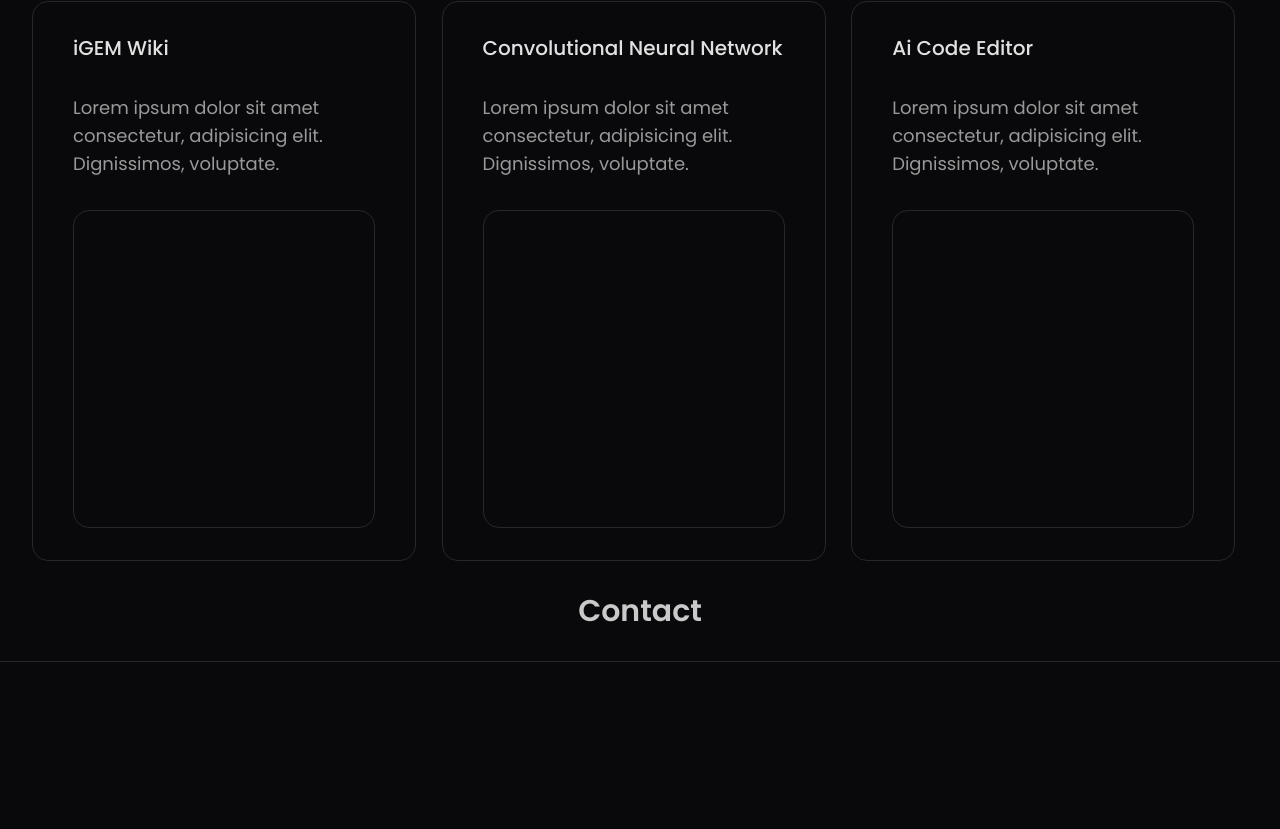
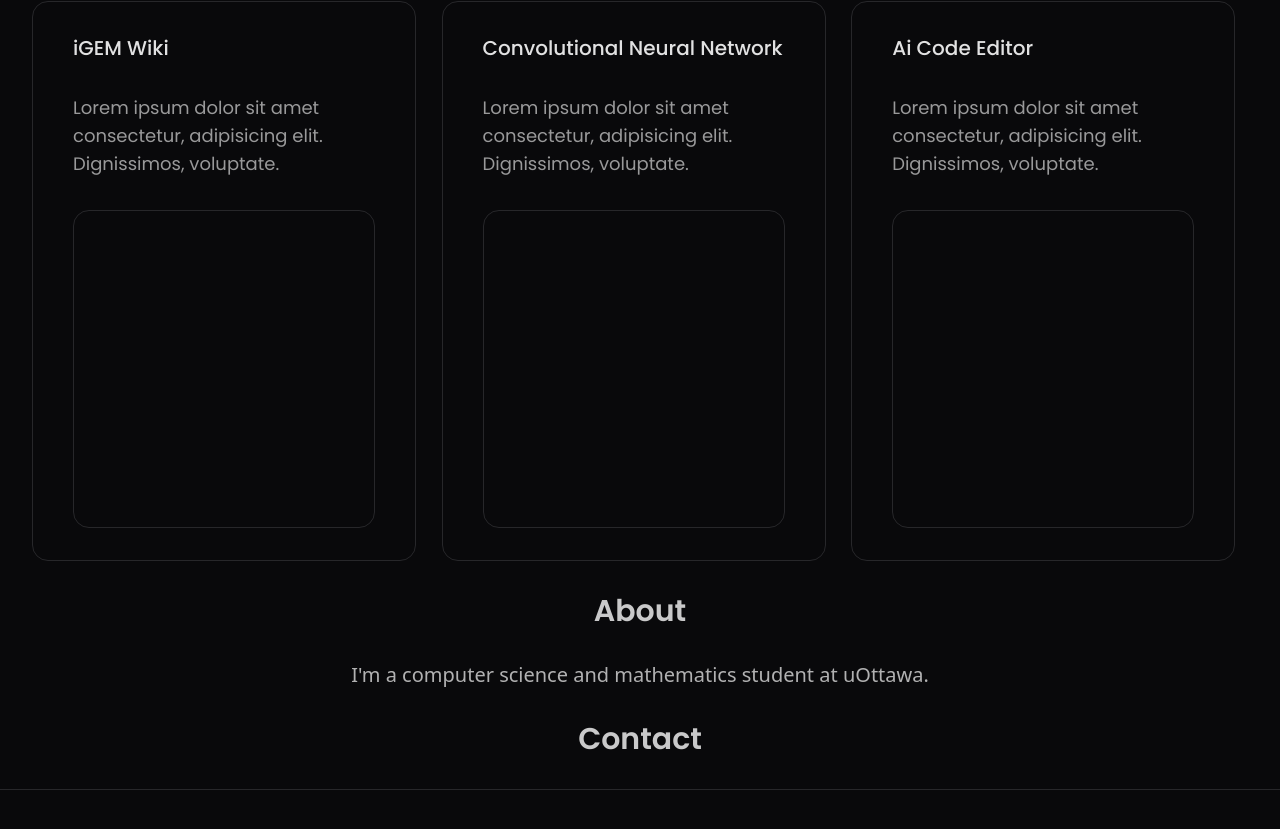
Before and after one commit to patrickbies/Portfolio-Website, a React (Vite) app in the folder front-end/: page / in a window 1280 px wide. Shown: the part 923-1752 px from the top of the page. Built offline with nearby package versions, Linux system fonts and the light colour scheme.

Commit message:
about section added

```diff
--- a/front-end/src/components/Header.tsx
+++ b/front-end/src/components/Header.tsx
@@ -24,7 +24,17 @@ const Header = () => {
         >
           Projects
         </Link>
-        <Link to="/about" className="hover:text-foreground transition-colors">
+        <Link
+          to="/#about"
+          className="hover:text-foreground transition-colors hidden md:block"
+          onClick={() => {
+            const element = document.getElementById("contact");
+            if (element) {
+              element.scrollIntoView({ behavior: "smooth" });
+              window.history.pushState(null, "", "/#about");
+            }
+          }}
+        >
           About
         </Link>
         <Link to="/resume" className="hover:text-foreground transition-colors">
--- a/front-end/src/pages/Home.tsx
+++ b/front-end/src/pages/Home.tsx
@@ -78,6 +78,15 @@ const Home = () => {
         </section>
         <section className="flex flex-col items-center mt-[4vh]">
           <div className="absolute">
+            <div id="about" className="relative top-[-13vh]"></div>
+          </div>
+          <h1 className="text-3xl poppins-semibold text-foreground/80 mb-[4vh]">
+            About
+          </h1>
+          <p className="text-xl text-foreground/70 text-center">I'm a computer science and mathematics student at uOttawa.</p>
+        </section>
+        <section className="flex flex-col items-center mt-[4vh]">
+          <div className="absolute">
             <div id="contact" className="relative top-[-13vh]"></div>
           </div>
           <h1 className="text-3xl poppins-semibold text-foreground/80 mb-[4vh]">
@@ -85,7 +94,9 @@ const Home = () => {
           </h1>
         </section>
       </body>
-      <footer className="w-full border-t h-[20vh]"></footer>
+      <footer className="w-full border-t h-[20vh]">
+
+      </footer>
     </main>
   );
 };
```
